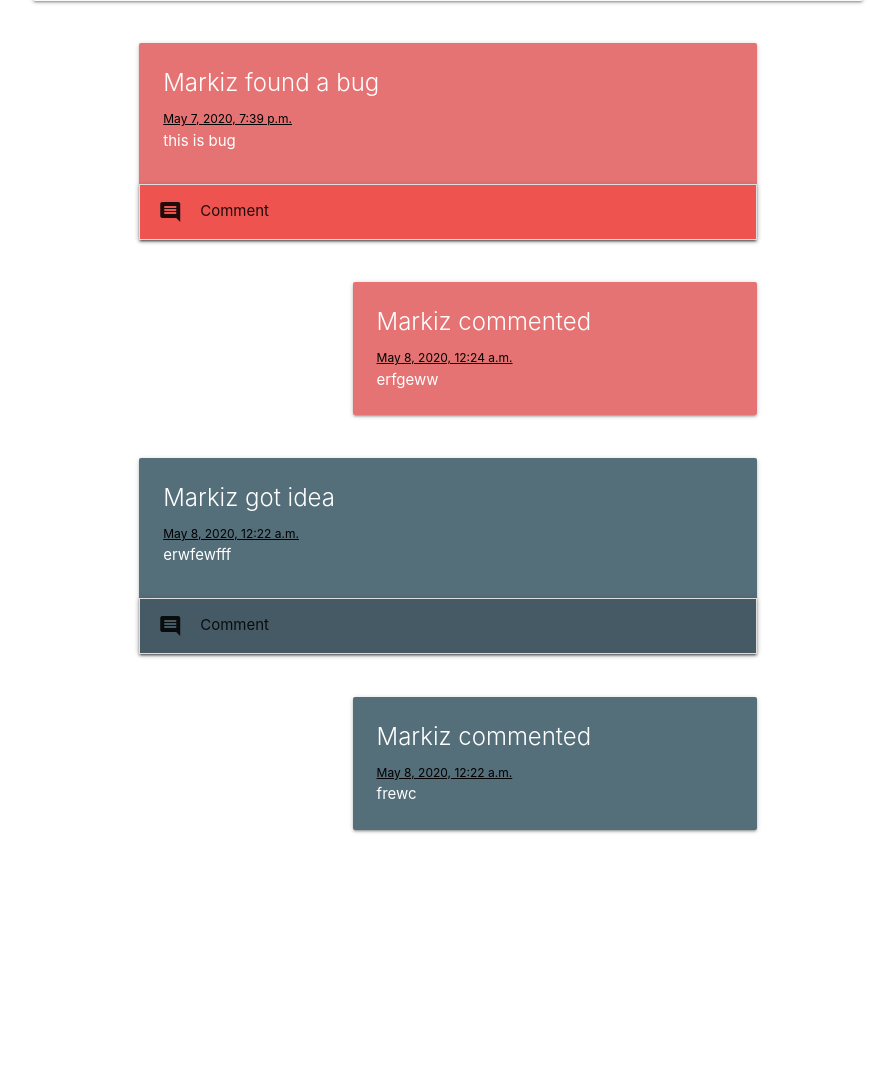
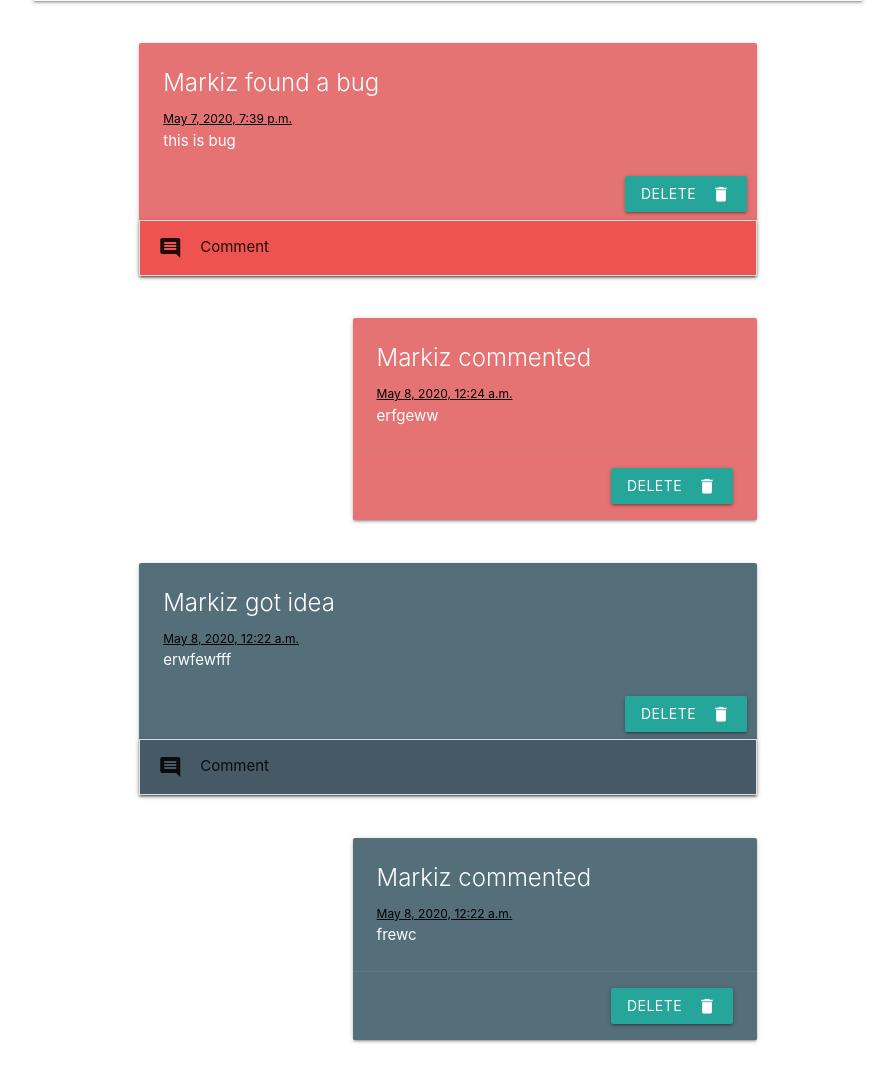
Before and after one commit to serberm/code-safe, a Django app: template first_app/templates/bugs_ideas.html in a window 1280 px wide. Shown: the part 378-1453 px from the top of the page, without its empty margins (192-1087 px from the left). Before the commit the page ends 1211 px from the top, so only its background shows below. Run offline with Django 3.2, Linux system fonts and the light colour scheme; the template is opened without the code that fills it: values that come from a table or form of the project are taken from there, others are empty; data comes from the database, SQL or seed files in the repository; both versions use the stored data as it was after the commit.

Commit message:
added delete and color fixes

```diff
--- a/first_app/templates/bugs_ideas.html
+++ b/first_app/templates/bugs_ideas.html
@@ -63,6 +63,11 @@
                   <span style="color:black; font-size:12px"><u>{{idea_bug.created_at}}</u></span>
                   <p>{{idea_bug.content}}</p>
                 </div>
+                <div style='margin-right:10px;' class='right-align'>
+                  <a class="btn waves-effect waves-light" href='/delete_idea_bug_processing/{{idea_bug.id}}' name="action">Delete
+                    <i class="material-icons right">delete</i>
+                  </a>
+                </div>
                 <ul class="collapsible">
                   <li>
                     <div class="collapsible-header blue-grey darken-2"><i class="material-icons">comment</i>Comment</div>
@@ -100,6 +105,11 @@
                       <span style="color:black; font-size:12px"><u>{{comment.created_at}}</u></span>
                       <p>{{comment.content}}</p>
                     </div>
+                    <div class="card-action right-align">
+                      <a class="btn waves-effect waves-light" href='/delete_comment_processing/{{comment.id}}' name="action">Delete
+                        <i class="material-icons right">delete</i>
+                      </a>
+                    </div>
                   </div>
                 </div>
               </div>
@@ -119,6 +129,11 @@
                   <span class="card-title">{{idea_bug.author.name}} found a bug</span>
                   <span style="color:black; font-size:12px"><u>{{idea_bug.created_at}}</u></span>
                   <p>{{idea_bug.content}}</p>
+                </div>
+                <div style='margin-right:10px;' class='right-align'>
+                  <a class="btn waves-effect waves-light" href='/delete_idea_bug_processing/{{idea_bug.id}}' name="action">Delete
+                    <i class="material-icons right">delete</i>
+                  </a>
                 </div>
                 <ul class="collapsible">
                   <li>
@@ -157,6 +172,11 @@
                       <span style="color:black; font-size:12px"><u>{{comment.created_at}}</u></span>
                       <p>{{comment.content}}</p>
                     </div>
+                    <div class="card-action right-align">
+                      <a class="btn waves-effect waves-light" href='/delete_comment_processing/{{comment.id}}' name="action">Delete
+                        <i class="material-icons right">delete</i>
+                      </a>
+                    </div>
                   </div>
                 </div>
               </div>
--- a/first_app/urls.py
+++ b/first_app/urls.py
@@ -17,4 +17,7 @@ urlpatterns = [
   path('bugs_ideas', views.bugs_ideas),
   path('bugs_ideads_processing', views.bugs_ideads_processing),
   path('bugs_ideads_comment_processing/<int:id>', views.bugs_ideads_comment_processing),
+  path('delete_idea_bug_processing/<int:id>', views.delete_idea_bug_processing),
+  path('delete_comment_processing/<int:id>', views.delete_comment_processing),
+  path('delete_card_processing/<int:id>', views.delete_card_processing),
 ]
```
Also changed, not shown: first_app/templates/dashboard.html (+17 -5 lines), first_app/views.py (+18 -0 lines), db.sqlite3.
